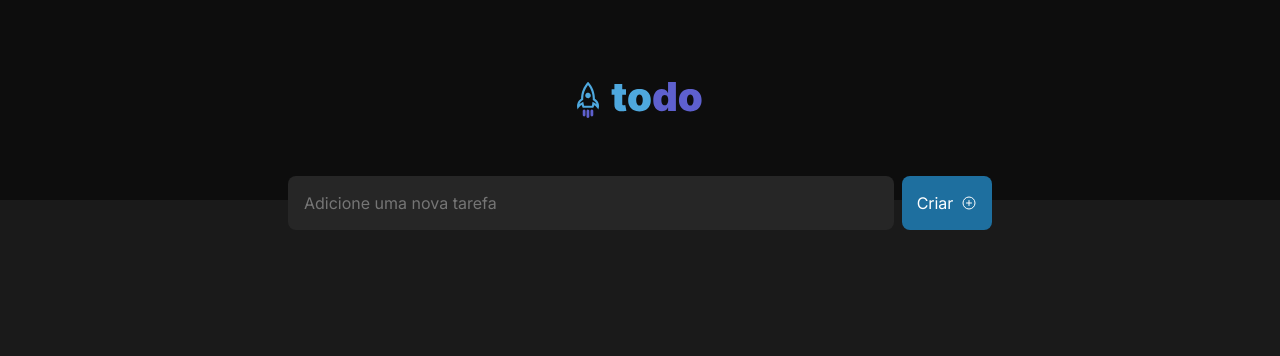
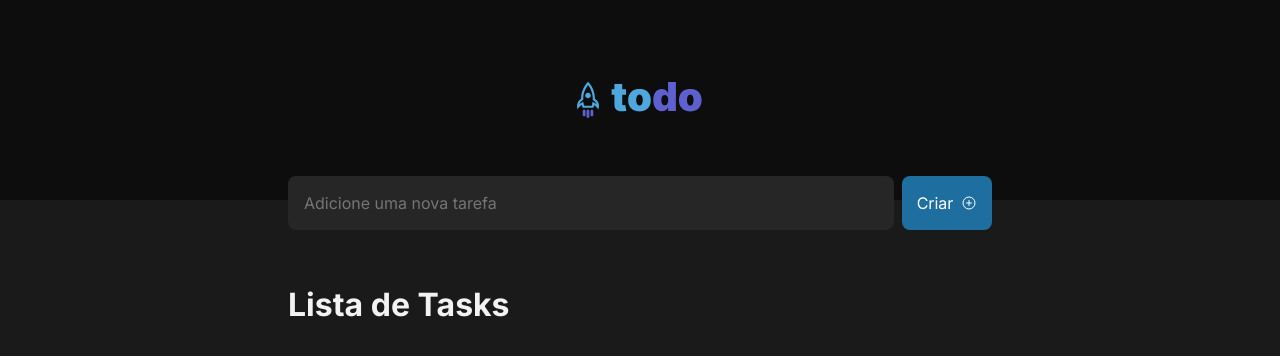
Before and after one commit to LSantoni/desafio-01-todo-list, a React (Vite) app: page / in a window 1280 px wide. Shown: the top 356 px of the page. Built offline with nearby package versions, Linux system fonts and the light colour scheme.

Commit message:
Criar componente de Listar Tasks e ajustar visualização no App

```diff
--- a/src/App.module.css
+++ b/src/App.module.css
@@ -2,4 +2,8 @@
   max-width: 46rem;
   margin: -1.5rem auto 0;
   padding: 0 1rem;
+
+  display: grid;
+  grid-template-rows: 1fr 1fr;
+  gap: 4rem;
 }
--- a/src/App.tsx
+++ b/src/App.tsx
@@ -4,6 +4,7 @@ import { NewTask } from './components/NewTask'
 import styles from './App.module.css';
 
 import './global.css'
+import { ListTask } from './components/ListTask';
 
 export function App() {
 
@@ -13,6 +14,8 @@ export function App() {
 
       <div className={styles.wrapper}>
         <NewTask />
+
+        <ListTask />
       </div>
     </div>
   )
--- /dev/null
+++ b/src/components/ListTask.tsx
@@ -0,0 +1,5 @@
+export function ListTask() {
+  return (
+    <h1>Lista de Tasks</h1>
+  )
+}
```
Also changed, not shown: src/components/ListTask.module.css (added).
